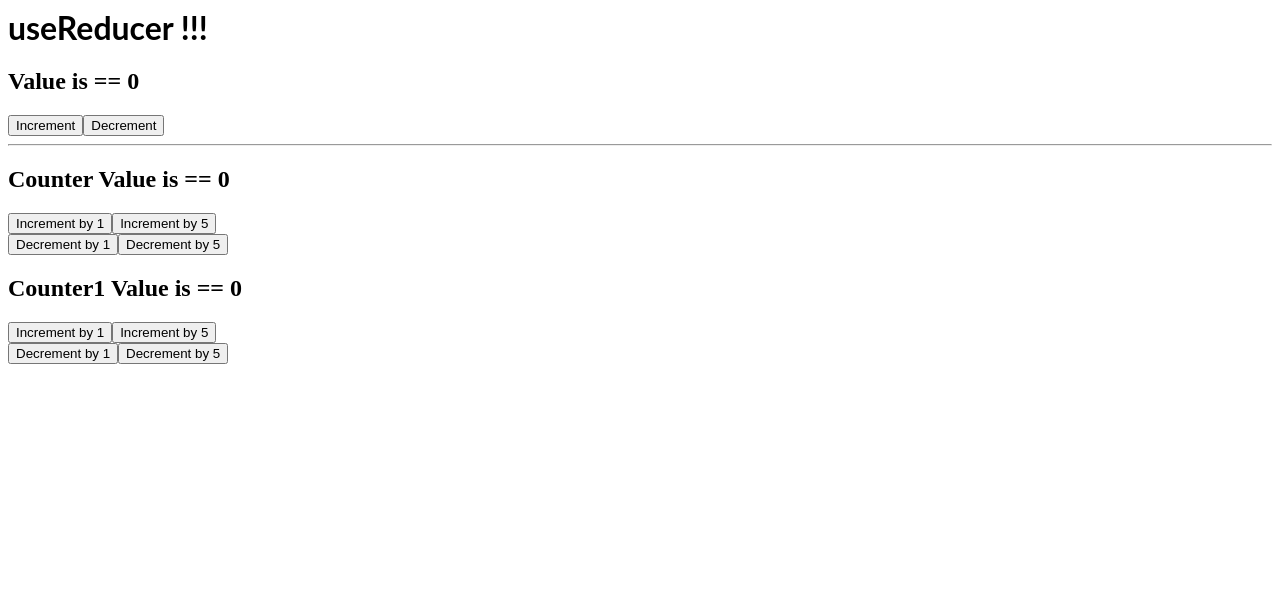
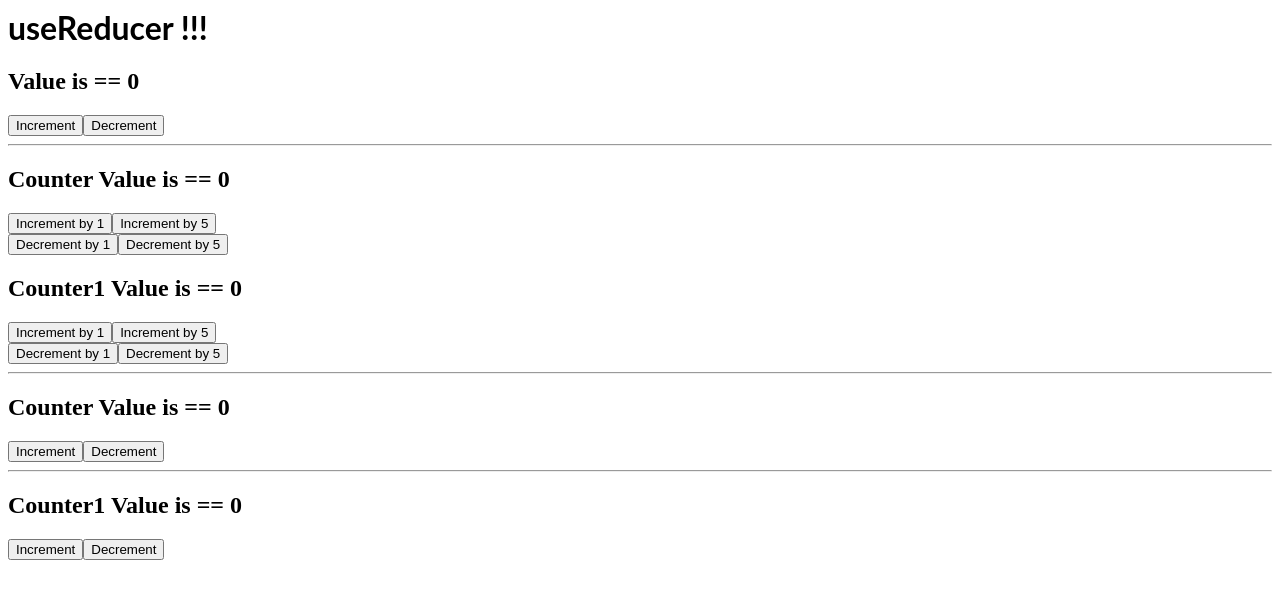
Before and after one commit to ShakibAhmed007/react-dev-useReducer, a React (Create React App) app: page / in a window 1280 px wide. Shown: the top 598 px of the page. Built offline with nearby package versions, Linux system fonts and the light colour scheme.

Commit message:
1 file modified, 1 added

```diff
--- a/src/App.js
+++ b/src/App.js
@@ -2,6 +2,7 @@ import React from 'react';
 import './style.css';
 import Counter from './Counter';
 import ComplexCounter from './ComplexCounter';
+import SimplifyComplexCounter from './SimplifyComplexCounter';
 
 export default function App() {
   return (
@@ -10,6 +11,8 @@ export default function App() {
       <Counter />
       <hr />
       <ComplexCounter />
+      <hr />
+      <SimplifyComplexCounter />
     </div>
   );
 }
--- /dev/null
+++ b/src/SimplifyComplexCounter.js
@@ -0,0 +1,43 @@
+import React, { useReducer } from 'react';
+
+const initialState = 0;
+const reducer = (state, action) => {
+  switch (action) {
+    case 'increment':
+      return state + 1;
+    case 'decrement':
+      return state - 1;
+    default:
+      return state;
+  }
+};
+
+const SimplifyComplexCounter = () => {
+  const [count, dispatch] = useReducer(reducer, initialState);
+  const [count1, dispatch1] = useReducer(reducer, initialState);
+
+  let value = 0;
+  return (
+    <div>
+      <h2> Counter Value is == {count}</h2>
+      <button type="button" onClick={() => dispatch('increment')}>
+        Increment
+      </button>
+      <button type="button" onClick={() => dispatch('decrement')}>
+        Decrement
+      </button>
+
+      <hr />
+
+      <h2> Counter1 Value is == {count1}</h2>
+      <button type="button" onClick={() => dispatch1('increment')}>
+        Increment
+      </button>
+      <button type="button" onClick={() => dispatch1('decrement')}>
+        Decrement
+      </button>
+    </div>
+  );
+};
+
+export default SimplifyComplexCounter;
```
